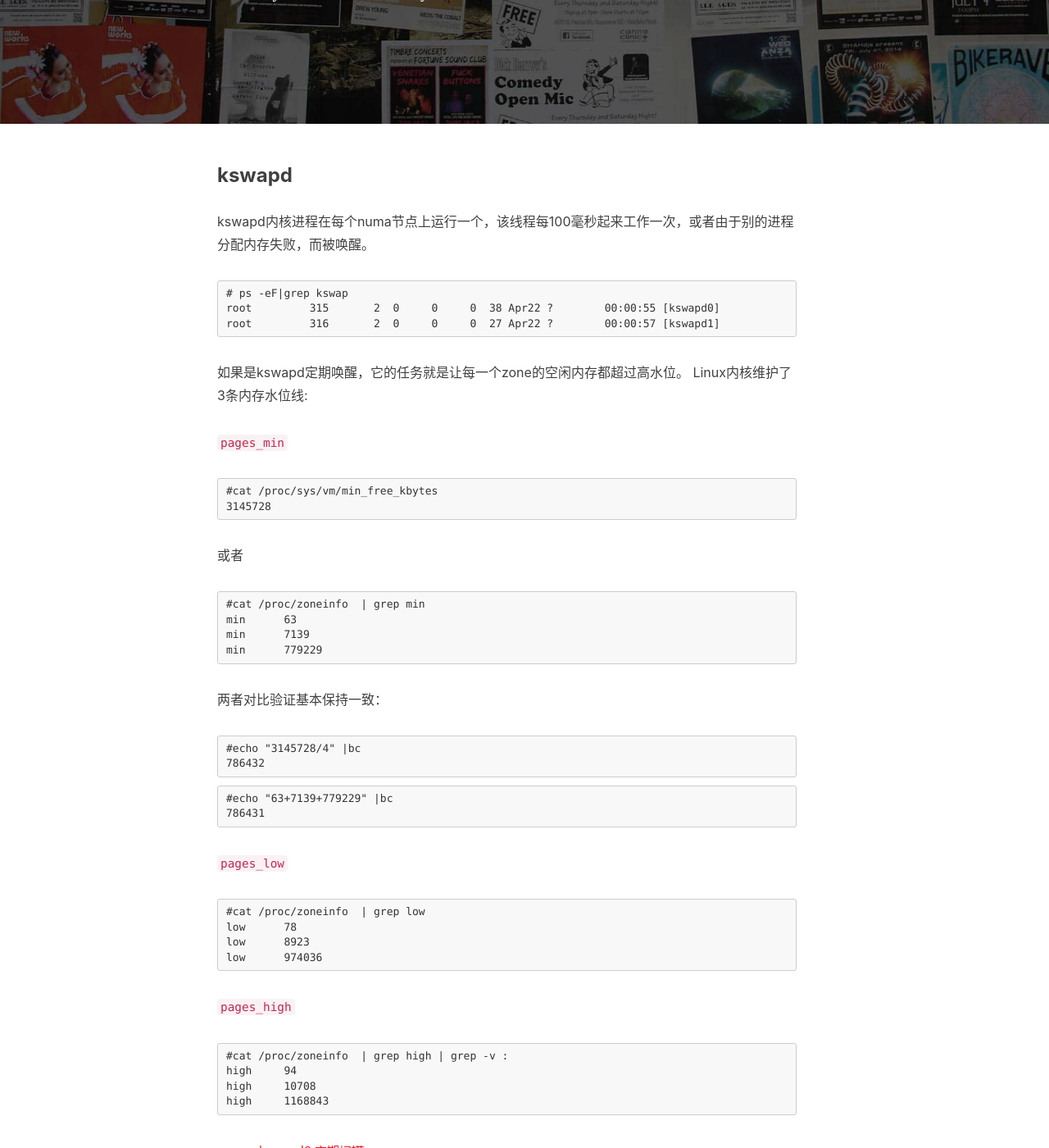
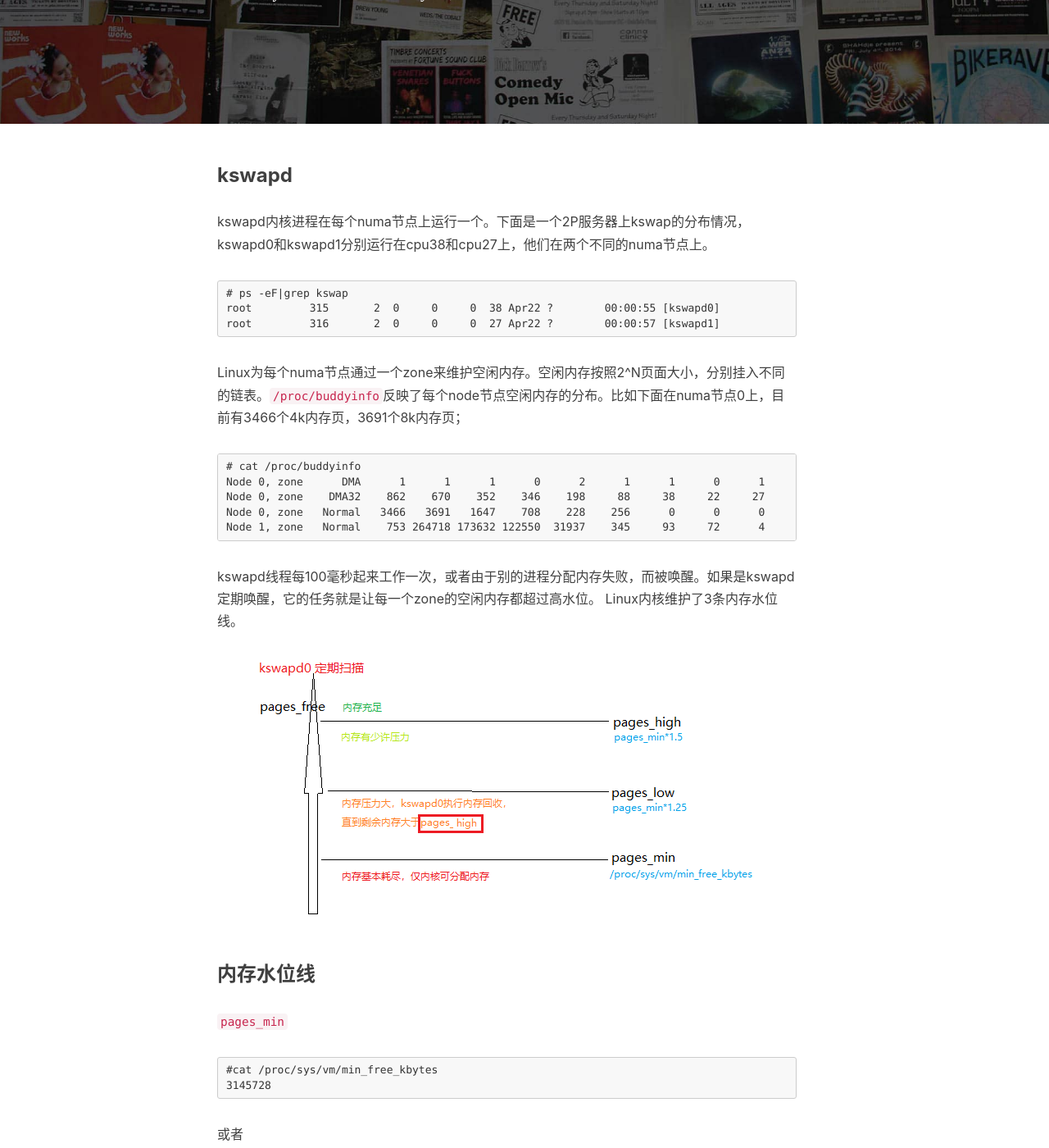
Before and after one commit to luohao-brian/luohao-brian.github.io, a Jekyll site: the page built from _posts/2019-01-26-Linux常见内核进程说明：kswapd和kcompactd.md, in a window 1280 px wide and 1400 px high, scrolled down 366 px. Shown: the whole window at 82% size. Built offline with Jekyll 4.4.1, drawn with Linux system fonts in a browser that asks for light colours; comment, search, counter and statistics services are not loaded; some of the changed text lies outside the part shown.

Commit message:
修改kswapd文章

````diff
--- a/_posts/2019-01-26-Linux常见内核进程说明：kswapd和kcompactd.md
+++ b/_posts/2019-01-26-Linux常见内核进程说明：kswapd和kcompactd.md
@@ -3,9 +3,10 @@ layout: post
 title: Linux常见内核进程说明 - kswapd和kcompactd
 tags: [Linux]
 ---
+
 ### kswapd
 
-kswapd内核进程在每个numa节点上运行一个，该线程每100毫秒起来工作一次，或者由于别的进程分配内存失败，而被唤醒。
+kswapd内核进程在每个numa节点上运行一个。下面是一个2P服务器上kswap的分布情况，kswapd0和kswapd1分别运行在cpu38和cpu27上，他们在两个不同的numa节点上。
 
 ```
 # ps -eF|grep kswap
@@ -13,7 +14,20 @@ root         315       2  0     0     0  38 Apr22 ?        00:00:55 [kswapd0]
 root         316       2  0     0     0  27 Apr22 ?        00:00:57 [kswapd1]
 ```
 
-如果是kswapd定期唤醒，它的任务就是让每一个zone的空闲内存都超过高水位。 Linux内核维护了3条内存水位线:
+Linux为每个numa节点通过一个zone来维护空闲内存。空闲内存按照2^N页面大小，分别挂入不同的链表。`/proc/buddyinfo`反映了每个node节点空闲内存的分布。比如下面在numa节点0上，目前有3466个4k内存页，3691个8k内存页；
+
+```
+# cat /proc/buddyinfo
+Node 0, zone      DMA      1      1      1      0      2      1      1      0      1      1      3
+Node 0, zone    DMA32    862    670    352    346    198     88     38     22     27     12     62
+Node 0, zone   Normal   3466   3691   1647    708    228    256      0      0      0      0      0
+Node 1, zone   Normal    753 264718 173632 122550  31937    345     93     72      4      4      1
+```
+kswapd线程每100毫秒起来工作一次，或者由于别的进程分配内存失败，而被唤醒。如果是kswapd定期唤醒，它的任务就是让每一个zone的空闲内存都超过高水位。 Linux内核维护了3条内存水位线。
+
+![image](https://raw.githubusercontent.com/luohao-brian/luohao-brian.github.io/master/img/posts-2019/kswapd0.png)
+
+### 内存水位线
 
 `pages_min`
 
@@ -46,24 +60,35 @@ min      779229
 
 ```
 #cat /proc/zoneinfo  | grep low
-low      78
-low      8923
-low      974036
+        low      4
+        low      468
+        low      35001
+        low      0
+        low      0
+        low      0
+        low      0
+        low      36132
+        low      0
+        low      0
 ```
 
 `pages_high`
 
 ```
 #cat /proc/zoneinfo  | grep high | grep -v :
-high     94
-high     10708
-high     1168843
+        high     7
+        high     789
+        high     58991
+        high     0
+        high     0
+        high     0
+        high     0
+        high     60897
+        high     0
+        high     0
 ```
 
-![image](https://raw.githubusercontent.com/luohao-brian/luohao-brian.github.io/master/img/posts-2019/kswapd0.png)
-
-
-kswapd用来检查`pages_high`和 `pages_low`，如果可用内存少于 `pages_low`，kswapd 就开始扫描并试图释放 32个页面，并且重复扫描释放的过程直到可用内存大于`pages_high` 为止。扫描的时候检查3件事：
+在上面的例子中，numa节点0的low和high分别为35001和58991，节点1的分别为36132和60897。kswapd用来检查`pages_high`和 `pages_low`，如果可用内存少于 `pages_low`，kswapd 就开始扫描并试图释放 32个页面，并且重复扫描释放的过程直到可用内存大于`pages_high` 为止。扫描的时候检查3件事：
 
 * 如果页面没有修改，把页放到可用内存列表里；
 * 如果页面被文件系统修改，把页面内容写到磁盘上；
````
